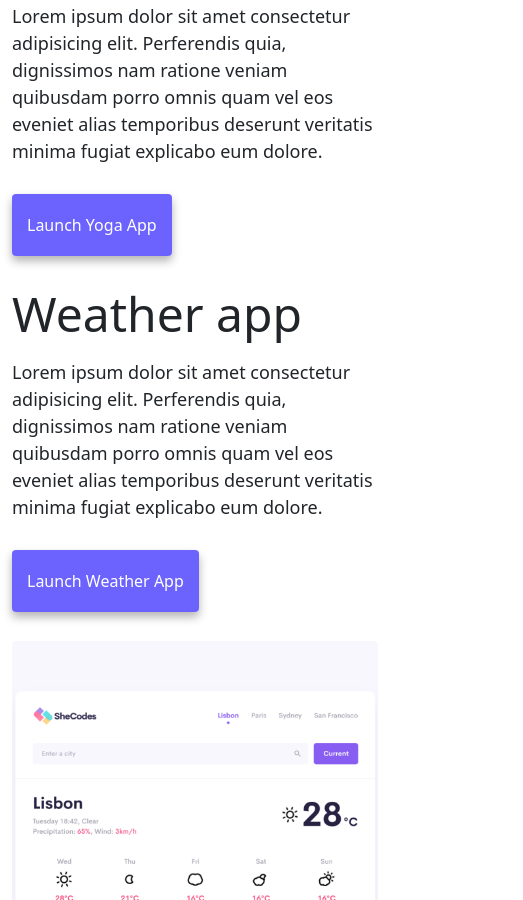
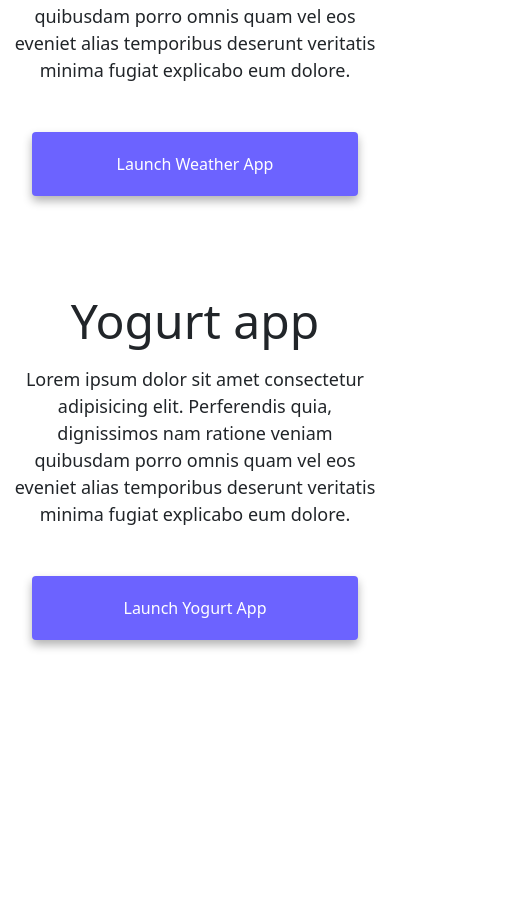
Before and after one commit to NTHABIM222222/responsive-portfolio, a plain HTML site: page index.html in a window 390 px wide. Shown: the part 1100-2000 px from the top of the page, 523 px wide, since content can reach past the window. After the commit the page ends 1840 px from the top, so only its background shows below. Drawn offline with nearby package versions, Linux system fonts and the light colour scheme.

Commit message:
Made the website a lot more responsive

```diff
--- a/index.html
+++ b/index.html
@@ -4,7 +4,10 @@
     <meta charset="UTF-8" />
     <meta http-equiv="X-UA-Compatible" content="IE=edge" />
     <meta name="viewport" content="width=device-width, initial-scale=1.0" />
-    <meta name="description" content="Nthabiseng Moloi is a front-end developer based in Africa, check out his projects and contact him for job inquiries"
+    <meta
+      name="description"
+      content="Nthabiseng Moloi is a front-end developer based in Africa, check out his projects and contact him for job inquiries"
+    />
     <title>Front-end developer - Nthabiseng Moloi</title>
     <link
       href="https://cdn.jsdelivr.net/npm/bootstrap@5.0.0-beta2/dist/css/bootstrap.min.css"
@@ -84,14 +87,14 @@
     </div>
     <div class="container">
       <div class="row">
-        <div class="col-md-6">
+        <div class="col-sm-6">
           <img
             src="/images/yoga.png"
             alt="Yoga project"
-            class="img-fluid rounded"
+            class="img-fluid rounded d-none d-sm-block"
           />
         </div>
-        <div class="col-md-6">
+        <div class="col-sm-6">
           <h2 class="mb-3">Yoga app</h2>
           <p>
             Lorem ipsum dolor sit amet consectetur adipisicing elit. Perferendis
@@ -100,14 +103,14 @@
             explicabo eum dolore.
           </p>
           <div class="mt-5">
-            <a href="#" class="primary-link" title="Yoga project"
+            <a href="#" class="primary-link project-link" title="Yoga project"
               >Launch Yoga App</a
             >
           </div>
         </div>
       </div>
       <div class="row mt-5">
-        <div class="col-md-6">
+        <div class="col-sm-6">
           <h2 class="mb-3">Weather app</h2>
           <p>
             Lorem ipsum dolor sit amet consectetur adipisicing elit. Perferendis
@@ -116,28 +119,31 @@
             explicabo eum dolore.
           </p>
           <div class="mb-5 mt-5">
-            <a href="#" class="primary-link" title="Weather project"
+            <a
+              href="#"
+              class="primary-link project-link"
+              title="Weather project"
               >Launch Weather App</a
             >
           </div>
         </div>
-        <div class="col-md-6">
+        <div class="col-sm-6">
           <img
             src="/images/weather.png"
-            class="img-fluid rounded"
+            class="img-fluid rounded d-none d-sm-block"
             alt="Weather project"
           />
         </div>
       </div>
       <div class="row mt-5">
-        <div class="col-md-6">
+        <div class="col-sm-6">
           <img
             src="/images/yogurt.png"
-            class="img-fluid rounded"
+            class="img-fluid rounded d-none d-sm-block"
             alt="Yogurt project"
           />
         </div>
-        <div class="col-md-6">
+        <div class="col-sm-6">
           <h2 class="mb-3">Yogurt app</h2>
           <p>
             Lorem ipsum dolor sit amet consectetur adipisicing elit. Perferendis
@@ -146,7 +152,7 @@
             explicabo eum dolore.
           </p>
           <div class="mt-5">
-            <a href="#" class="primary-link" title="Yogurt project"
+            <a href="#" class="primary-link project-link" title="Yogurt project"
               >Launch Yogurt App</a
             >
           </div>
--- a/style.css
+++ b/style.css
@@ -4,7 +4,7 @@
   --box-shadow: 0 5px 10px rgba(0, 0, 0, 0.3);
 }
 body {
-  margin-top: 100px;
+  margin: 100px 0;
 }
 
 h1,
@@ -15,6 +15,26 @@ h3 {
 
 h1 {
   font-size: 96px;
+}
+@media (max-width: 576px) {
+  h1 {
+    font-size: 48px;
+    line-height: 1.5;
+  }
+
+  h2 {
+    font-size: 32px;
+    text-align: center;
+  }
+
+  p {
+    text-align: center;
+  }
+  .project-link {
+    display: block;
+    text-align: center;
+    margin: 0 20px;
+  }
 }
 
 h2 {
@@ -48,6 +68,9 @@ p {
   text-transform: capitalize;
   background: var(--primary-color);
   box-shadow: var(--box-shadow);
+  color: white;
+}
+.primary-link:hover {
   color: white;
 }
 
```
Also changed, not shown: about.html (+5 -5 lines).
